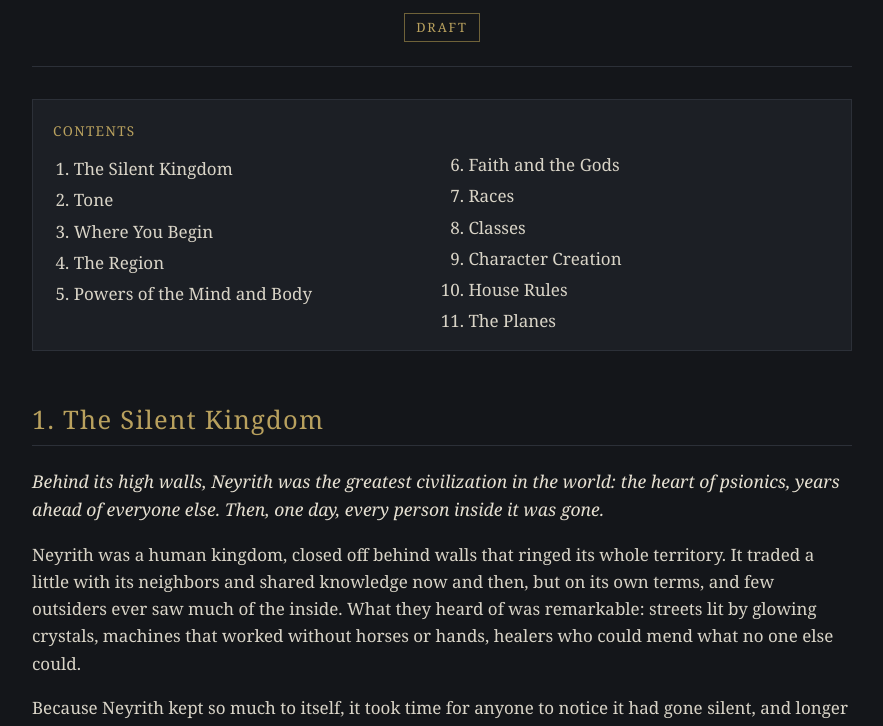
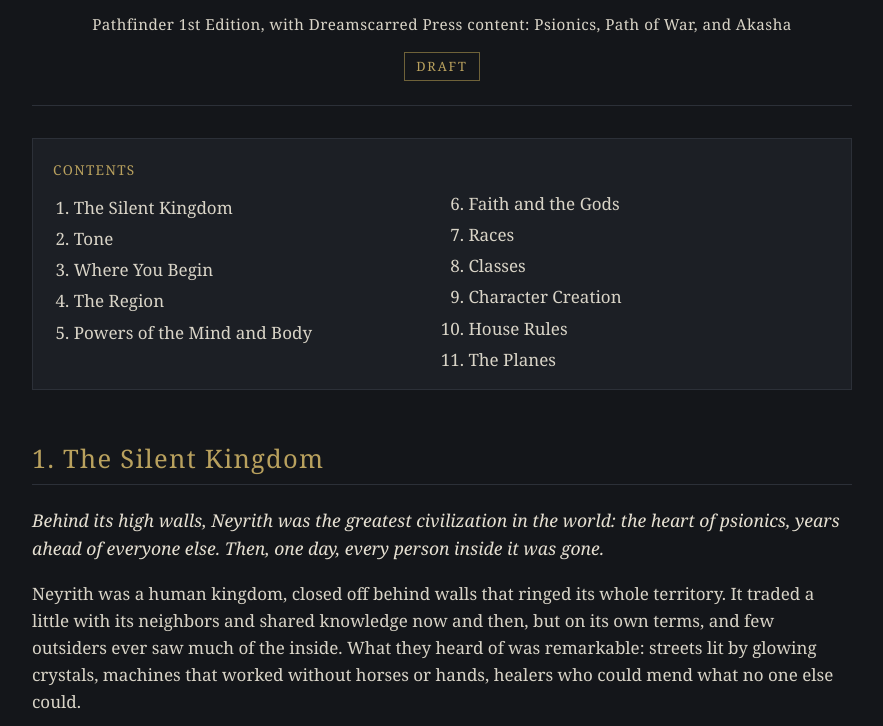
Before and after one commit to NoctuaeSophos/neyrith-players-guide, a plain HTML site: page index.html in a window 1280 px wide. Shown: the part 183-909 px from the top of the page, without its empty margins (198-1081 px from the left). Drawn offline with Linux system fonts and the light colour scheme.

Commit message:
Add system line to the header
Co-Authored-By: Claude Opus 5.5 <noreply@anthropic.com>

```diff
--- a/index.html
+++ b/index.html
@@ -29,6 +29,7 @@
   header { text-align: center; padding: 2.5rem 0 1.5rem; border-bottom: 1px solid var(--rule); }
   header h1 { font-size: 2.6rem; letter-spacing: 0.08em; margin: 0; color: var(--accent); font-weight: normal; }
   header p.sub { color: var(--muted); margin: 0.4rem 0 0; font-style: italic; }
+  header p.system { color: var(--ink); margin: 0.9rem 0 0; font-size: 0.95rem; letter-spacing: 0.03em; }
   .draft { display: inline-block; margin-top: 1rem; padding: 0.2rem 0.7rem; border: 1px solid var(--accent-dim); color: var(--accent); font-size: 0.8rem; letter-spacing: 0.15em; text-transform: uppercase; }
   nav { background: var(--panel); border: 1px solid var(--rule); padding: 1rem 1.25rem; margin: 2rem 0; }
   nav strong { color: var(--accent); font-weight: normal; letter-spacing: 0.1em; text-transform: uppercase; font-size: 0.85rem; }
@@ -56,6 +57,7 @@
 <header>
   <h1>NEYRITH</h1>
   <p class="sub">A Player's Guide to the Silent Kingdom</p>
+  <p class="system">Pathfinder 1st Edition, with Dreamscarred Press content: Psionics, Path of War, and Akasha</p>
   <span class="draft">Draft</span>
 </header>
 
```
